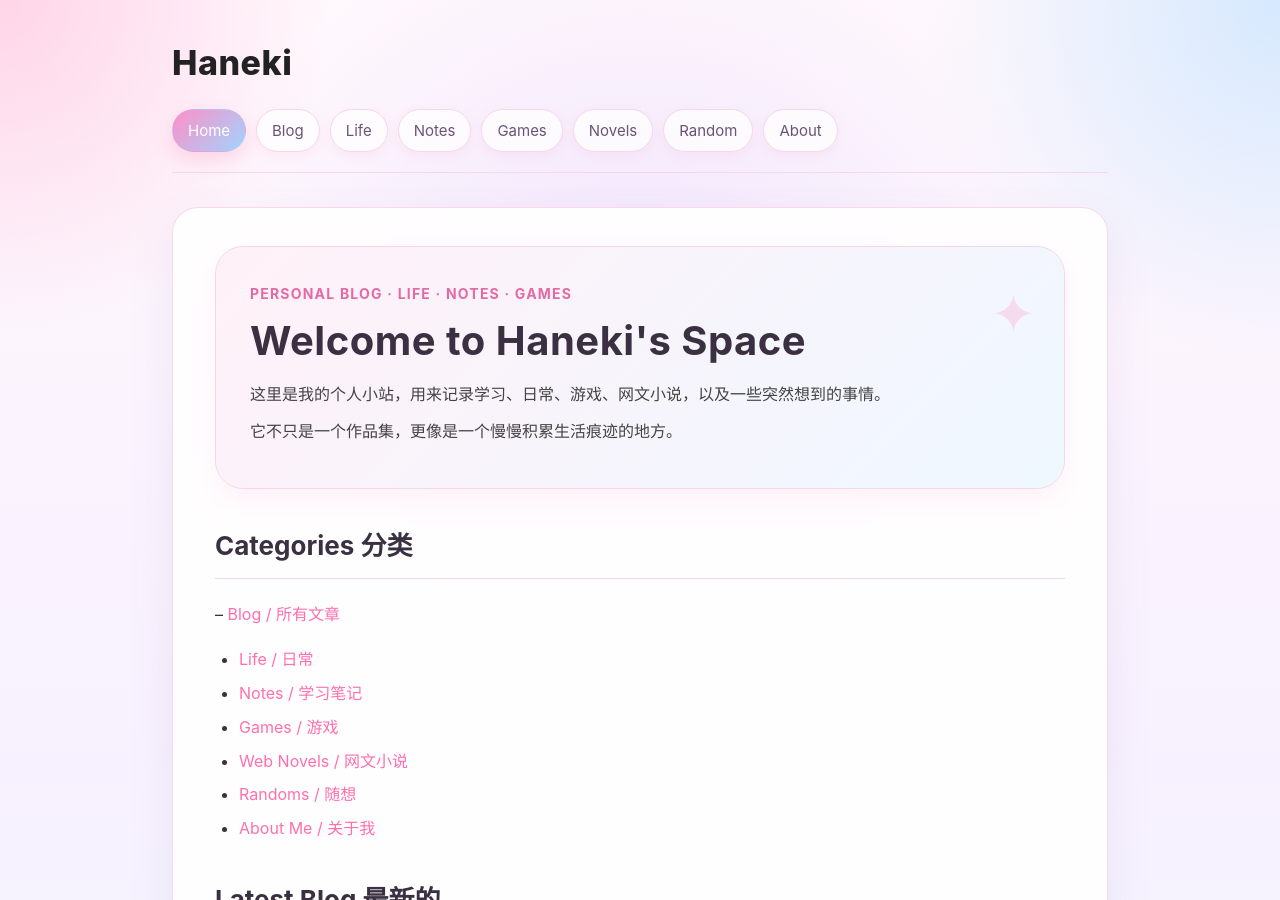
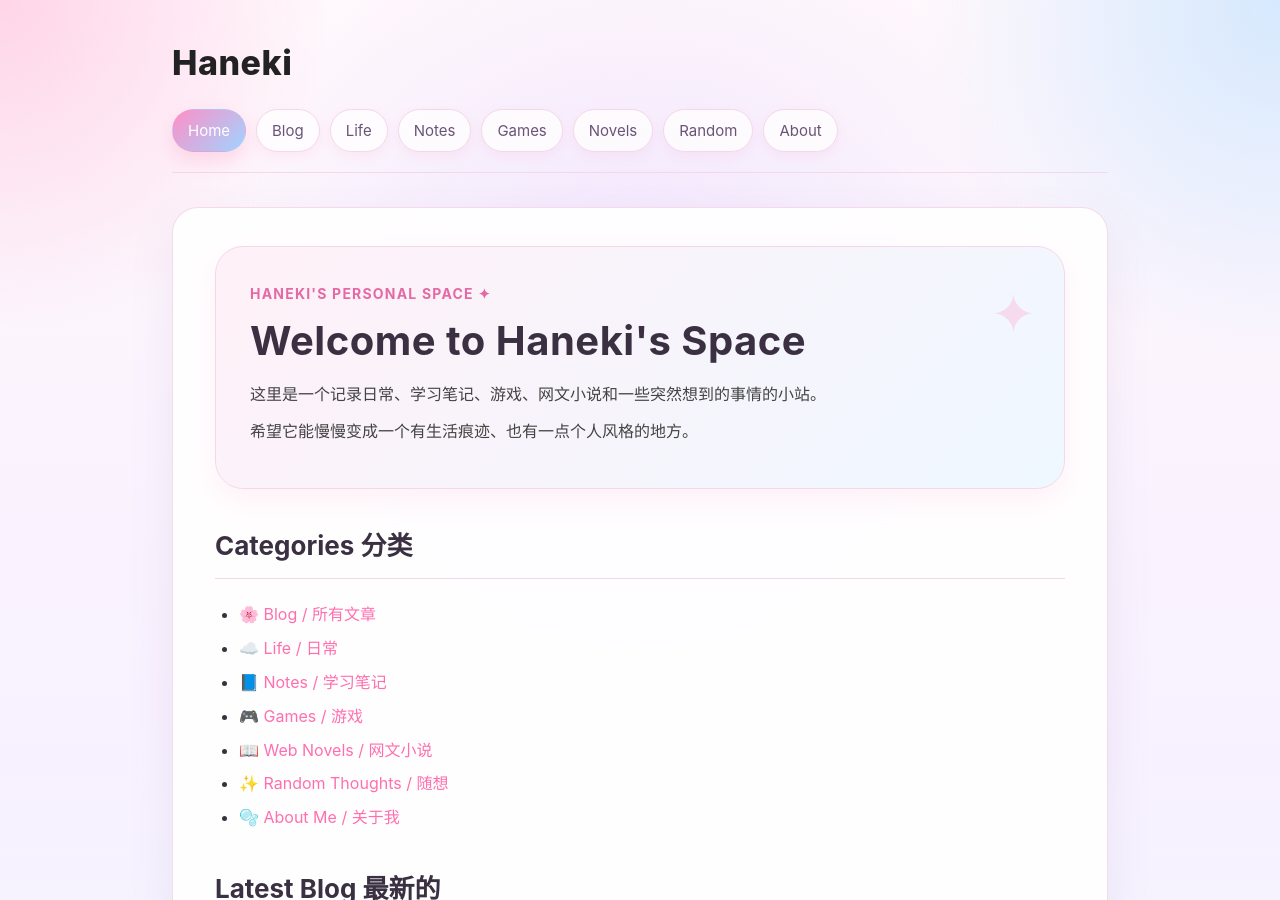
Before and after one commit to IkebeHaneki/ikebehaneki.github.io, a Jekyll site: the page built from index.md, in a window 1280 px wide and 900 px high. Built offline with Jekyll 4.4.1, drawn with Linux system fonts in a browser that asks for light colours; our own code applies the rules of GitHub Pages for plain Markdown files.

Commit message:
Revise homepage text and enhance category links
Updated text content and improved category labels with icons.

```diff
--- a/index.md
+++ b/index.md
@@ -1,31 +1,26 @@
----
-layout: default
-title: Home
----
-
 <div class="hero">
-  <p class="hero-kicker">Personal Blog · Life · Notes · Games</p>
+  <p class="hero-kicker">Haneki's Personal Space ✦</p>
 
   <h1>Welcome to Haneki's Space</h1>
 
   <p class="hero-text">
-    这里是我的个人小站，用来记录学习、日常、游戏、网文小说，以及一些突然想到的事情。
+    这里是一个记录日常、学习笔记、游戏、网文小说和一些突然想到的事情的小站。
   </p>
 
   <p class="hero-text">
-    它不只是一个作品集，更像是一个慢慢积累生活痕迹的地方。
+    希望它能慢慢变成一个有生活痕迹、也有一点个人风格的地方。
   </p>
 </div>
 
 ## Categories 分类
 
--- [Blog / 所有文章](blog.html)
-- [Life / 日常](life.html)
-- [Notes / 学习笔记](notes.html)
-- [Games / 游戏](games.html)
-- [Web Novels / 网文小说](novels.html)
-- [Randoms / 随想](random.html)
-- [About Me / 关于我](about.html)
+- [🌸 Blog / 所有文章](blog.html)
+- [☁️ Life / 日常](life.html)
+- [📘 Notes / 学习笔记](notes.html)
+- [🎮 Games / 游戏](games.html)
+- [📖 Web Novels / 网文小说](novels.html)
+- [✨ Random Thoughts / 随想](random.html)
+- [🫧 About Me / 关于我](about.html)
 
 ## Latest Blog 最新的
 
```
